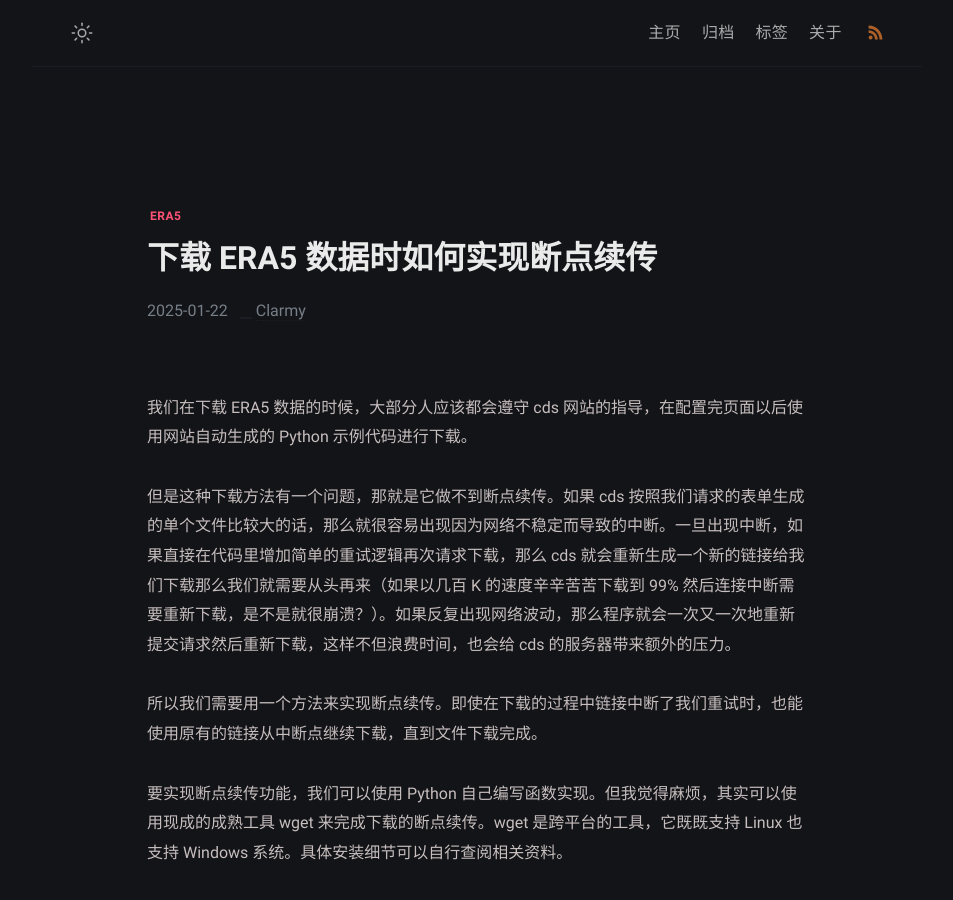
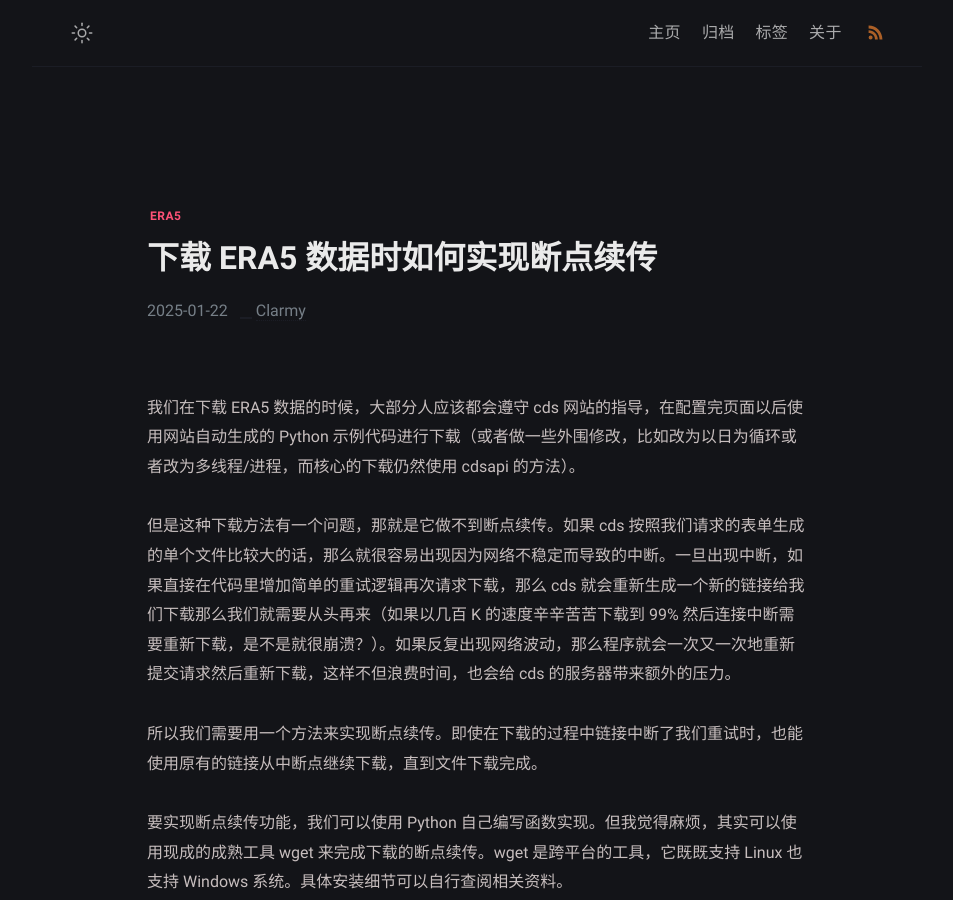
Before and after one commit to Clarmy/clarmy.github.io, a Jekyll site: the page built from _posts/2025-01-22-how-to-download-era5-by-breakpoint.md, in a window 1280 px wide and 900 px high. Shown: the whole window, without its empty margins (163-1116 px from the left). Built offline with Jekyll 4.4.1, drawn with Linux system fonts in a browser that asks for light colours; some web fonts are replaced; comment, search, counter and statistics services are not loaded.

```diff
--- a/_posts/2025-01-22-how-to-download-era5-by-breakpoint.md
+++ b/_posts/2025-01-22-how-to-download-era5-by-breakpoint.md
@@ -6,7 +6,7 @@
 description: "教你如何使用 wget 实现下载 ERA5 数据时的断点续传功能"
 comments: true
 ---
-我们在下载 ERA5 数据的时候，大部分人应该都会遵守 cds 网站的指导，在配置完页面以后使用网站自动生成的 Python 示例代码进行下载。
+我们在下载 ERA5 数据的时候，大部分人应该都会遵守 cds 网站的指导，在配置完页面以后使用网站自动生成的 Python 示例代码进行下载（或者做一些外围修改，比如改为以日为循环或者改为多线程/进程，而核心的下载仍然使用 cdsapi 的方法）。
 
 但是这种下载方法有一个问题，那就是它做不到断点续传。如果 cds 按照我们请求的表单生成的单个文件比较大的话，那么就很容易出现因为网络不稳定而导致的中断。一旦出现中断，如果直接在代码里增加简单的重试逻辑再次请求下载，那么 cds 就会重新生成一个新的链接给我们下载那么我们就需要从头再来（如果以几百 K 的速度辛辛苦苦下载到 99% 然后连接中断需要重新下载，是不是就很崩溃？）。如果反复出现网络波动，那么程序就会一次又一次地重新提交请求然后重新下载，这样不但浪费时间，也会给 cds 的服务器带来额外的压力。
 
```
